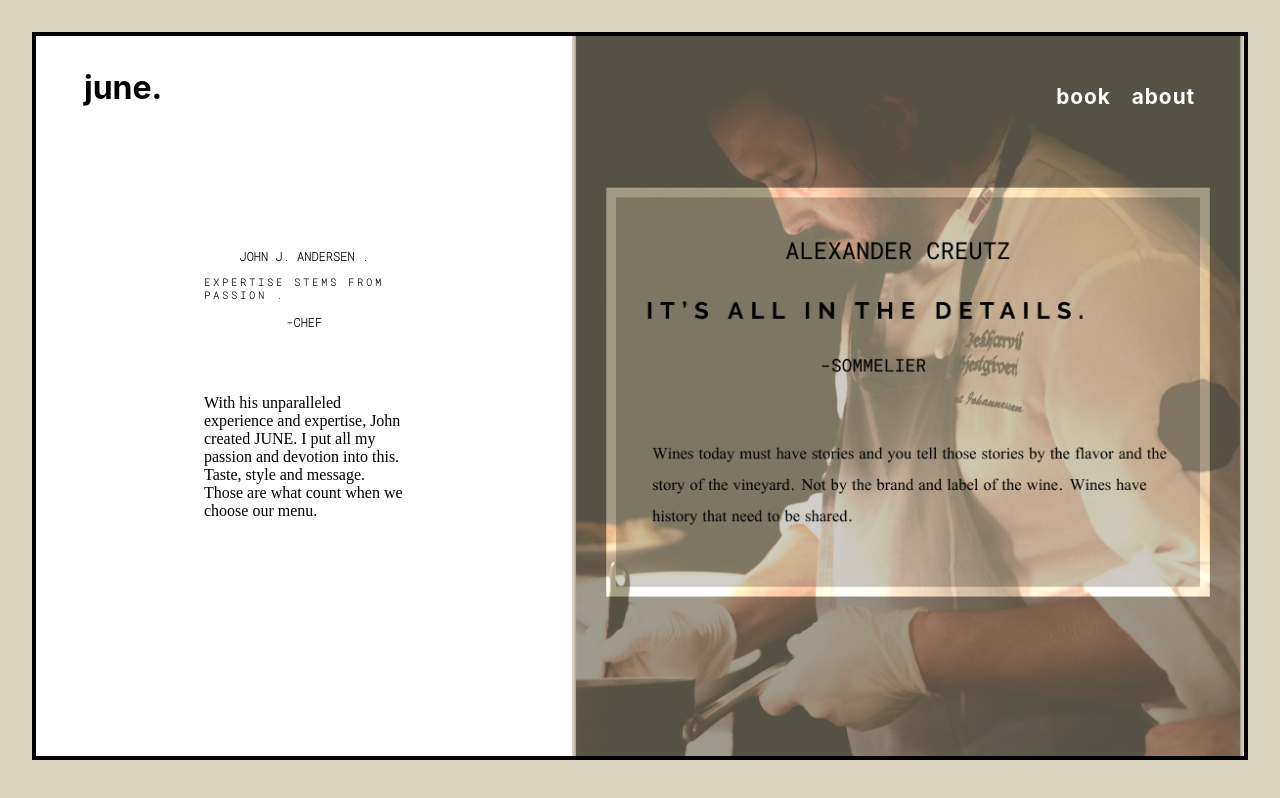
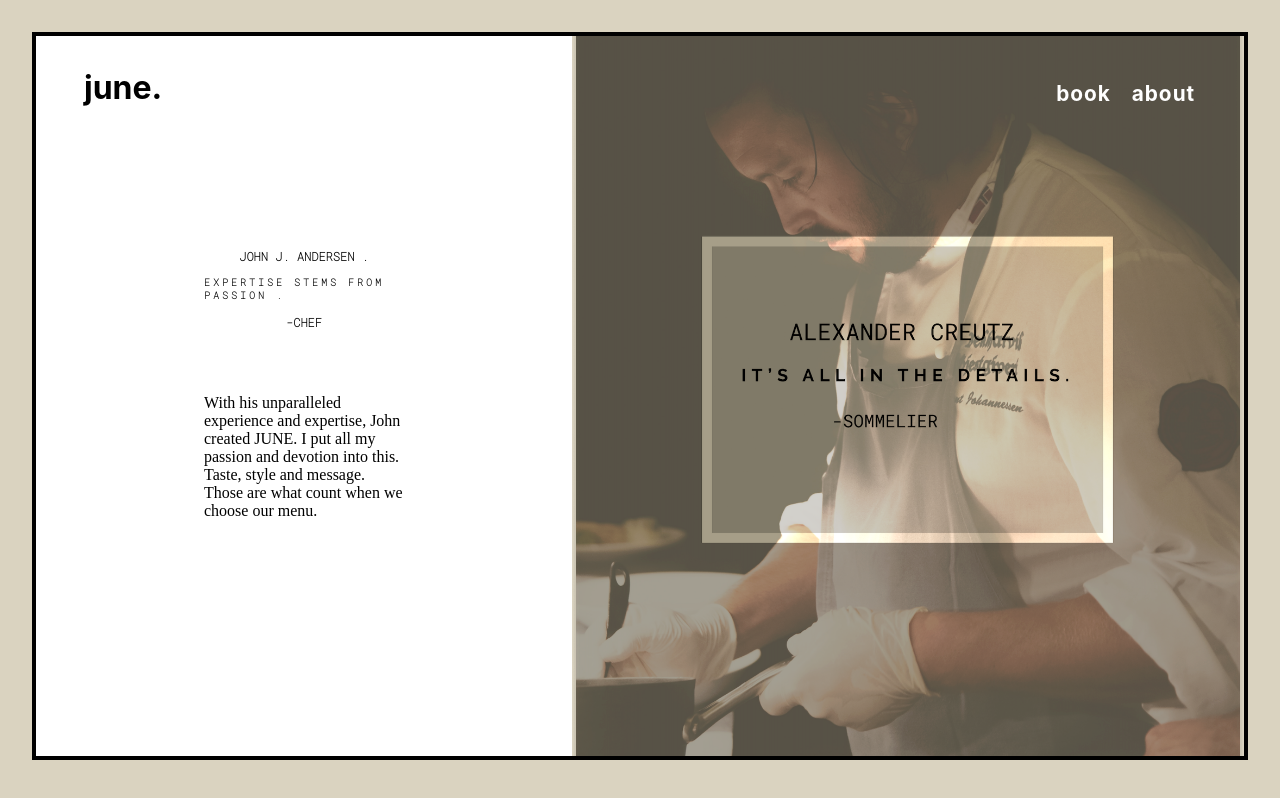
Before and after one commit to mhedengren/react-restaurant-booking, a React (Create React App) app: page /about in a window 1280 px wide. Shown: the top 798 px of the page. Built offline with nearby package versions, Linux system fonts and the light colour scheme; a web font is replaced by a local one.

Commit message:
change picture on about

```diff
--- a/src/components/About/About.scss
+++ b/src/components/About/About.scss
@@ -186,7 +186,7 @@ letter-spacing: 1px;
 }
 
 .about-image-container {
-background-image: url('../../assets/img/Group2.png');
+background-image: url('../../assets/img/aboutpicdesktop.png');
 background-size: cover;
 background-position: center;
 background-repeat: no-repeat;
@@ -199,7 +199,7 @@ width: 100%;
 }
 
 .main-navigation-about {
-margin: 3em 3em 2em 3em;
+margin: 2.8em 3em 2em 3em;
 right: 2.3em;
 position: absolute;
 }
--- a/src/components/Header/header.scss
+++ b/src/components/Header/header.scss
@@ -77,7 +77,6 @@
        //border: 1px solid blue;
 
        .logo {
-           position: absolute;
            color: white;
            text-decoration: none;
            transition: 1s;
@@ -94,7 +93,7 @@
        .header-desktop-wrapper {
            display:flex;
            justify-content: space-between;
-           align-items: flex-end;
+           align-items: baseline;
 
            .nav-link {
                margin-left: 1em;
```
Also changed, not shown: src/assets/img/aboutpicdesktop.png (added).
